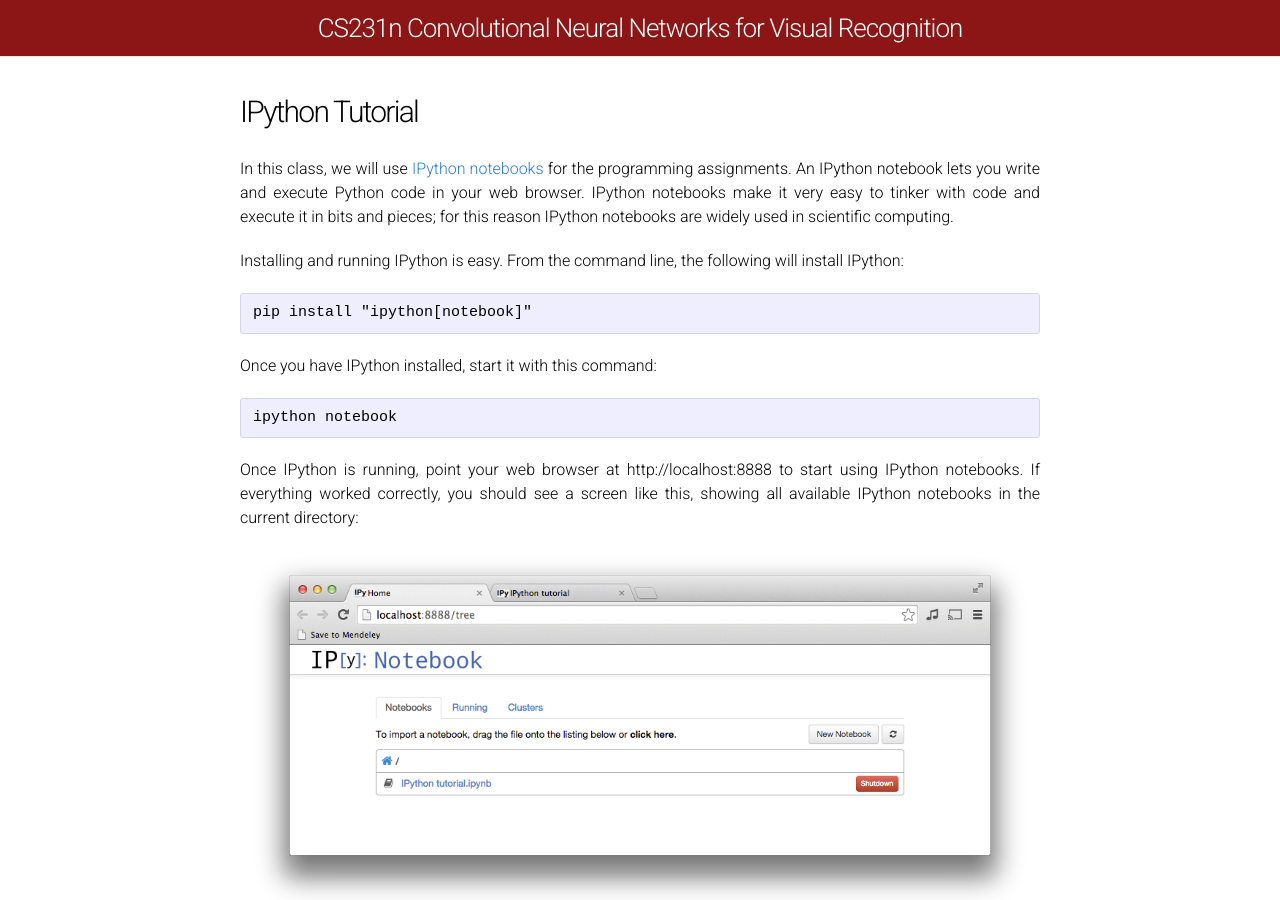
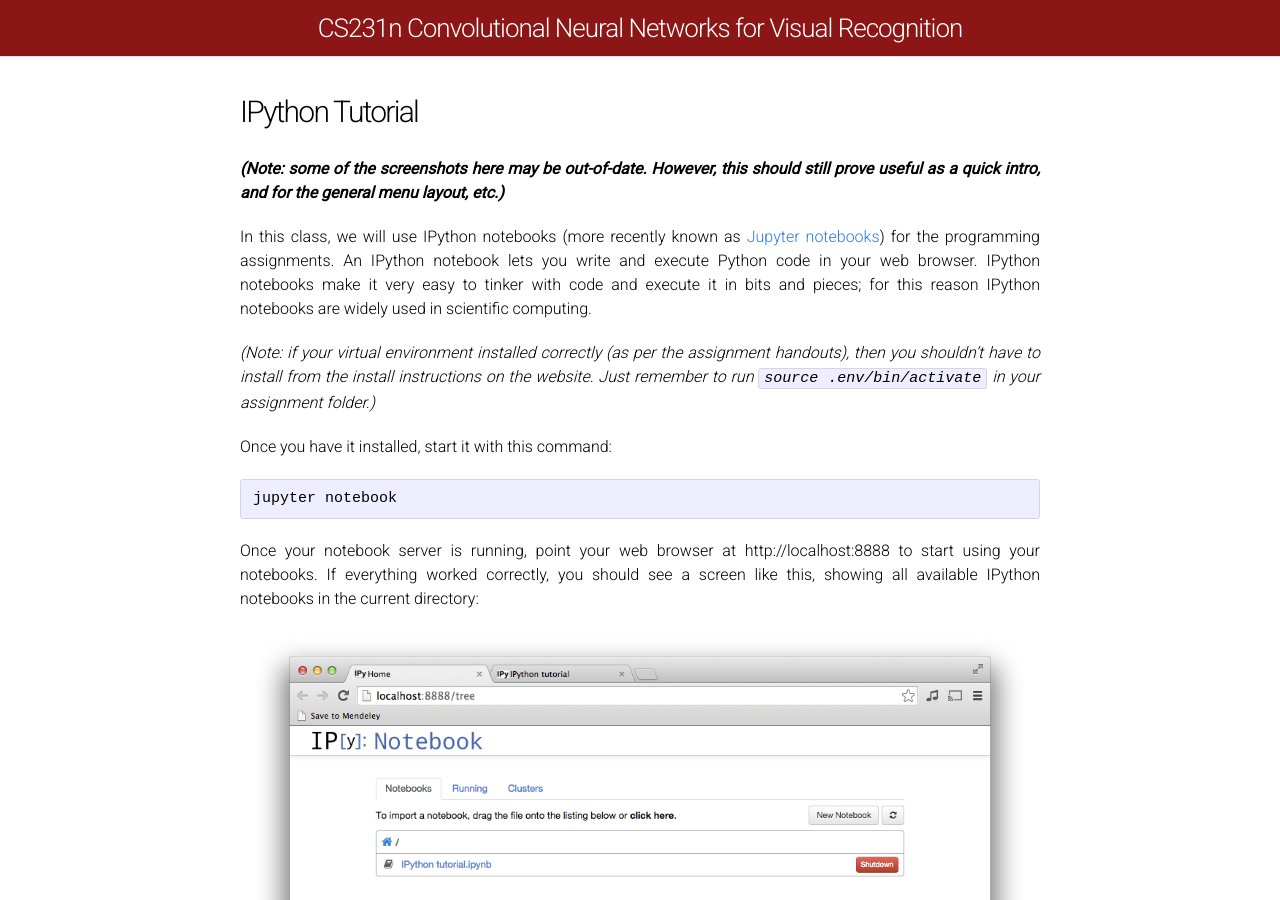
Before and after one commit to cs231n/cs231n.github.io, a Jekyll site: the page built from ipython-tutorial.md, in a window 1280 px wide and 900 px high. Built offline with Jekyll 4.4.1, drawn with Linux system fonts in a browser that asks for light colours.

Commit message:
Update ipython-tutorial.md

````diff
--- a/ipython-tutorial.md
+++ b/ipython-tutorial.md
@@ -4,27 +4,32 @@
 permalink: /ipython-tutorial/
 ---
 
-In this class, we will use [IPython notebooks](http://ipython.org/) for the
-programming assignments. An IPython notebook lets you write and execute Python
-code in your web browser. IPython notebooks make it very easy to tinker with
-code and execute it in bits and pieces; for this reason IPython notebooks are
-widely used in scientific computing.
+***(Note: some of the screenshots here may be out-of-date. However, this should still prove
+useful as a quick intro, and for the general menu layout, etc.)***
 
-Installing and running IPython is easy. From the command line, the following
-will install IPython:
+In this class, we will use IPython notebooks (more recently known as
+[Jupyter notebooks](https://jupyter.org/)) for the programming assignments.
+An IPython notebook lets you write and execute Python code in your web browser.
+IPython notebooks make it very easy to tinker with code and execute it in bits
+and pieces; for this reason IPython notebooks are widely used in scientific
+computing.
+
+*(Note: if your virtual environment installed correctly (as per the assignment handouts),
+then you shouldn't have to install from the install instructions on the website. Just
+remember to run `source .env/bin/activate` in your assignment folder.)*
+
+<!---
+Once you have it [installed](http://jupyter.org/install.html), start it with this command:
+--->
+
+Once you have it installed, start it with this command:
 
 ```
-pip install "ipython[notebook]"
+jupyter notebook
 ```
 
-Once you have IPython installed, start it with this command:
-
-```
-ipython notebook
-```
-
-Once IPython is running, point your web browser at http://localhost:8888 to
-start using IPython notebooks. If everything worked correctly, you should
+Once your notebook server is running, point your web browser at http://localhost:8888 to
+start using your notebooks. If everything worked correctly, you should
 see a screen like this, showing all available IPython notebooks in the current
 directory:
 
````
